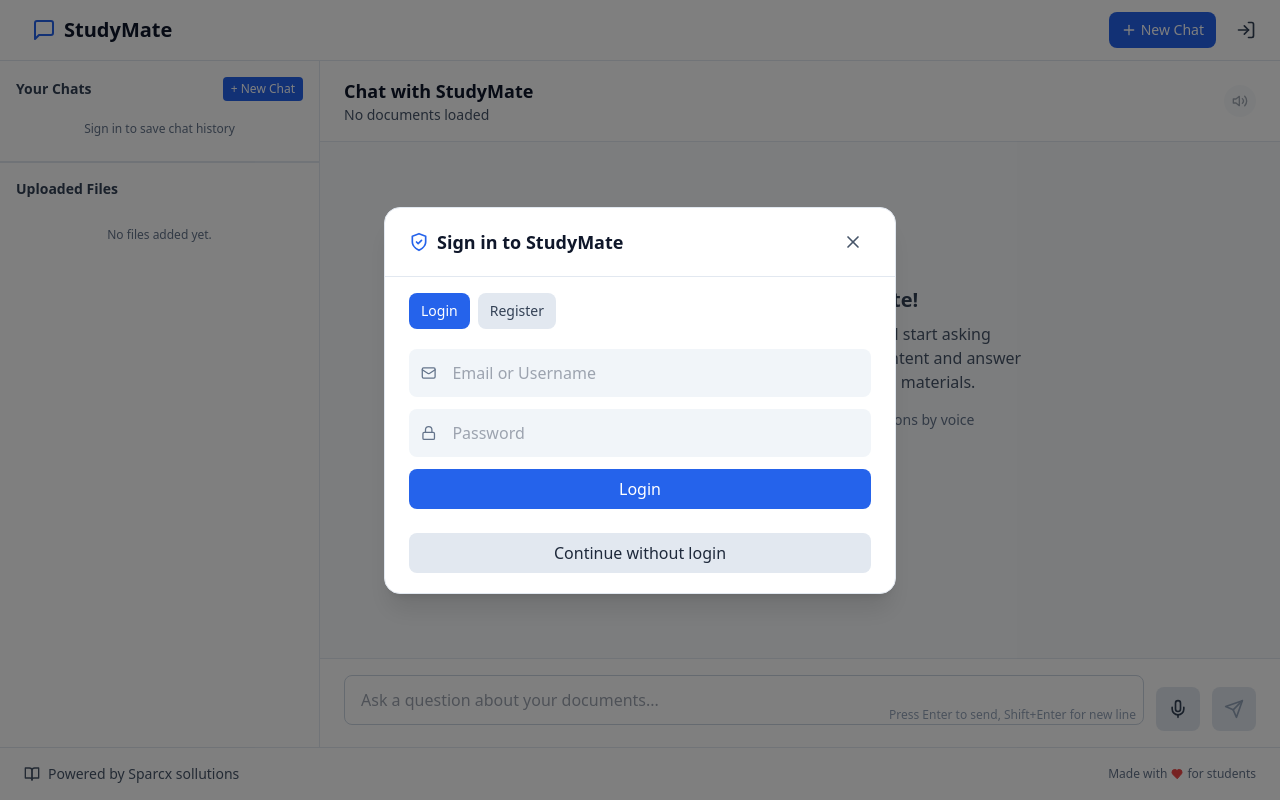
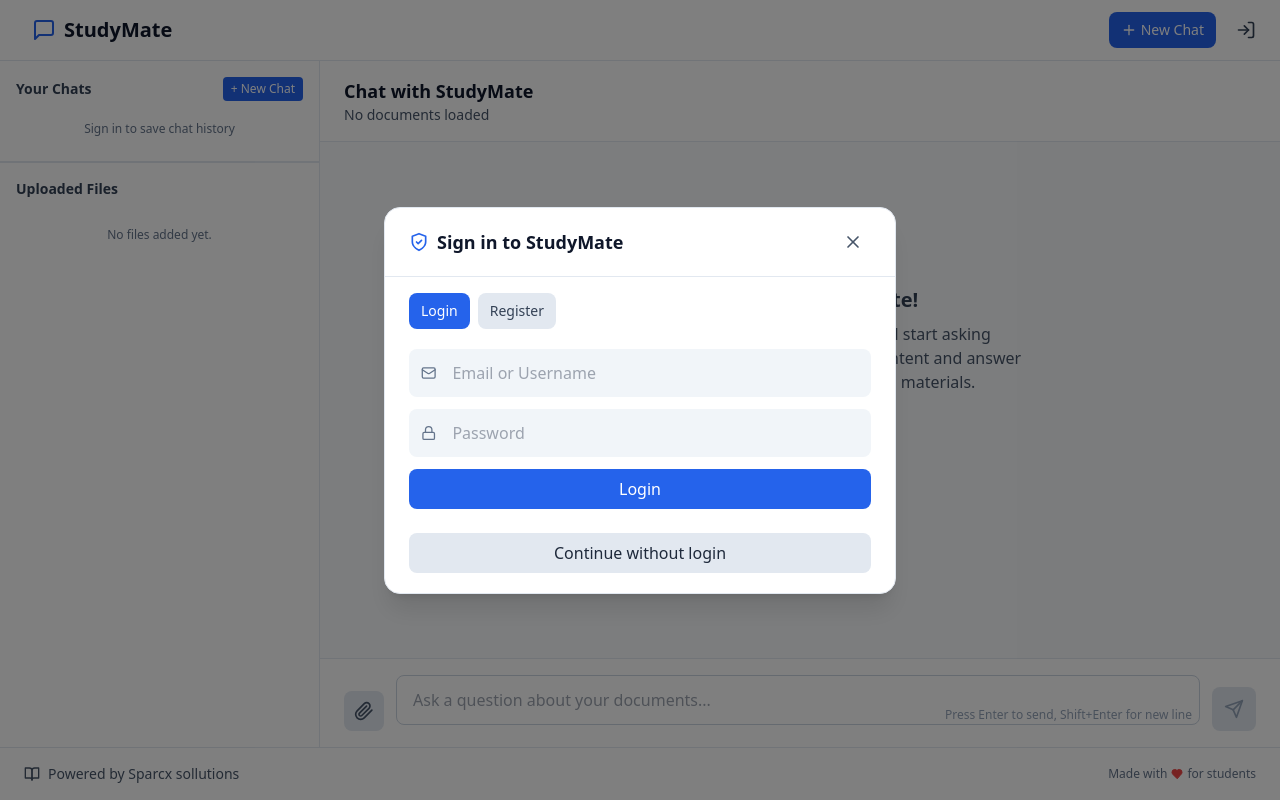
Before and after one commit to inno-vin/studymate-frontend, a React (Create React App) app: page / in a window 1280 px wide. Built offline with nearby package versions, Linux system fonts and the light colour scheme.

Commit message:
Update ChatInterface.js

```diff
--- a/src/components/ChatInterface.js
+++ b/src/components/ChatInterface.js
@@ -1,30 +1,29 @@
-import React, { useState, useRef, useEffect } from 'react';
+import React, { useRef, useState, useEffect } from 'react';
 import { motion, AnimatePresence } from 'framer-motion';
-import { Send, Bot, FileText, Mic, MicOff, Volume2, VolumeX } from 'lucide-react';
-import ChatMessage from './ChatMessage';
+import { Send, Bot, FileText, Upload, X, Paperclip } from 'lucide-react';
 
-const ChatInterface = ({ chatHistory, onSendMessage, isLoading, uploadedDocs }) => {
+const prettyBytes = (bytes = 0) => {
+  if (!bytes) return '0 Bytes';
+  const k = 1024;
+  const sizes = ['Bytes', 'KB', 'MB', 'GB'];
+  const i = Math.floor(Math.log(bytes) / Math.log(k));
+  return `${parseFloat((bytes / Math.pow(k, i)).toFixed(2))} ${sizes[i]}`;
+};
+
+const iconForMime = (mime = '') => {
+  if (mime.includes('pdf')) return <FileText className="w-4 h-4" />;
+  return <FileText className="w-4 h-4" />;
+};
+
+const ChatInterface = ({ chatHistory, onSendMessage, isLoading, uploadedDocs, onFileUpload, onRemoveDoc, maxFiles = 10 }) => {
   const [message, setMessage] = useState('');
   const [isTyping, setIsTyping] = useState(false);
-  const [isListening, setIsListening] = useState(false);
-  const [isSpeaking, setIsSpeaking] = useState(false);
-  const [speechSupported, setSpeechSupported] = useState(true);
+  const [isDragOver, setIsDragOver] = useState(false);
+  const [error, setError] = useState('');
+  const [showFileUpload, setShowFileUpload] = useState(false);
   const messagesEndRef = useRef(null);
   const textareaRef = useRef(null);
-  const recognitionRef = useRef(null);
-  const synthesisRef = useRef(null);
-
-  // Check if speech APIs are supported
-  useEffect(() => {
-    if (!('webkitSpeechRecognition' in window || 'SpeechRecognition' in window)) {
-      setSpeechSupported(false);
-      console.warn('Speech recognition not supported in this browser');
-    }
-
-    if (!('speechSynthesis' in window)) {
-      console.warn('Speech synthesis not supported in this browser');
-    }
-  }, []);
+  const fileInputRef = useRef(null);
 
   const scrollToBottom = () => {
     messagesEndRef.current?.scrollIntoView({ behavior: 'smooth' });
@@ -42,102 +41,52 @@
     }
   }, [isLoading]);
 
-  // Initialize speech recognition
-  const initSpeechRecognition = () => {
-    if (!speechSupported) return;
-
-    const SpeechRecognition = window.SpeechRecognition || window.webkitSpeechRecognition;
-    recognitionRef.current = new SpeechRecognition();
-    recognitionRef.current.continuous = false;
-    recognitionRef.current.interimResults = true;
-    recognitionRef.current.lang = 'en-US';
-
-    recognitionRef.current.onstart = () => {
-      setIsListening(true);
+  // File upload functions
+  const enforceLimit = (files) => {
+    const remaining = Math.max(0, maxFiles - uploadedDocs.length);
+    return remaining > 0 ? files.slice(0, remaining) : [];
   };
 
-    recognitionRef.current.onresult = (event) => {
-      const transcript = Array.from(event.results)
-        .map(result => result[0])
-        .map(result => result.transcript)
-        .join('');
-
-      setMessage(transcript);
+  const validateFiles = (files) => {
+    const MAX = 25 * 1024 * 1024; // 25MB to match backend
+    const over = files.find(f => f.size > MAX);
+    if (over) {
+      setError(`"${over.name}" exceeds 25MB limit.`);
+      return files.filter(f => f.size <= MAX);
+    }
+    return files;
   };
 
-    recognitionRef.current.onerror = (event) => {
-      console.error('Speech recognition error', event.error);
-      setIsListening(false);
+  const handleDragOver = (e) => {
+    e.preventDefault();
+    setIsDragOver(true);
+    setError('');
   };
 
-    recognitionRef.current.onend = () => {
-      setIsListening(false);
-    };
+  const handleDragLeave = (e) => {
+    e.preventDefault();
+    setIsDragOver(false);
   };
 
-  // Toggle speech recognition
-  const toggleListening = () => {
-    if (!speechSupported) {
-      alert('Speech recognition is not supported in your browser');
-      return;
-    }
-
-    if (isListening) {
-      recognitionRef.current.stop();
-    } else {
-      if (!recognitionRef.current) {
-        initSpeechRecognition();
-      }
-      recognitionRef.current.start();
-    }
+  const handleDrop = (e) => {
+    e.preventDefault();
+    setIsDragOver(false);
+    setError('');
+    const files = Array.from(e.dataTransfer.files || []);
+    if (!files.length) return;
+    const valid = validateFiles(files);
+    const bounded = enforceLimit(valid);
+    if (bounded.length) onFileUpload(bounded);
   };
 
-  // Speak text using speech synthesis
-  const speakText = (text) => {
-    if (!('speechSynthesis' in window)) return;
-
-    // Stop any ongoing speech
-    window.speechSynthesis.cancel();
-
-    const utterance = new SpeechSynthesisUtterance(text);
-    utterance.rate = 0.9;
-    utterance.pitch = 1;
-    utterance.volume = 1;
-
-    utterance.onstart = () => {
-      setIsSpeaking(true);
+  const handleFileSelect = (e) => {
+    const files = Array.from(e.target.files || []);
+    setError('');
+    const valid = validateFiles(files);
+    const bounded = enforceLimit(valid);
+    if (bounded.length) onFileUpload(bounded);
+    if (fileInputRef.current) fileInputRef.current.value = '';
   };
-
-    utterance.onend = () => {
-      setIsSpeaking(false);
-    };
-
-    utterance.onerror = () => {
-      setIsSpeaking(false);
-    };
-
-    synthesisRef.current = utterance;
-    window.speechSynthesis.speak(utterance);
-  };
-
-  // Stop speaking
-  const stopSpeaking = () => {
-    if (window.speechSynthesis) {
-      window.speechSynthesis.cancel();
-      setIsSpeaking(false);
-    }
-  };
-
-  // Auto-speak the last assistant message
-  useEffect(() => {
-    if (chatHistory.length > 0) {
-      const lastMessage = chatHistory[chatHistory.length - 1];
-      if (lastMessage.role === 'assistant' && !lastMessage.isError) {
-        // Speak the assistant's response
-        speakText(lastMessage.content);
-      }
-    }
-  }, [chatHistory]);
 
   const handleSubmit = (e) => {
     e.preventDefault();
@@ -191,7 +140,6 @@
             </p>
           </div>
 
-          <div className="flex items-center space-x-3">
           {uploadedDocs.length > 0 && (
             <div className="flex items-center space-x-2">
               <FileText className="w-4 h-4 text-primary-500" />
@@ -200,30 +148,6 @@
               </span>
             </div>
           )}
-
-            {/* Voice controls */}
-            <div className="flex items-center space-x-2">
-              <button
-                onClick={isSpeaking ? stopSpeaking : () => {
-                  const lastAssistantMessage = [...chatHistory]
-                    .reverse()
-                    .find(msg => msg.role === 'assistant' && !msg.isError);
-
-                  if (lastAssistantMessage) {
-                    speakText(lastAssistantMessage.content);
-                  }
-                }}
-                disabled={!chatHistory.some(msg => msg.role === 'assistant' && !msg.isError)}
-                className={`p-2 rounded-full ${isSpeaking
-                  ? 'bg-red-100 text-red-600'
-                  : 'bg-academic-100 text-academic-600 hover:bg-academic-200'
-                } ${!chatHistory.some(msg => msg.role === 'assistant' && !msg.isError) ? 'opacity-50 cursor-not-allowed' : ''}`}
-                title={isSpeaking ? 'Stop speaking' : 'Read last response'}
-              >
-                {isSpeaking ? <VolumeX size={16} /> : <Volume2 size={16} />}
-              </button>
-            </div>
-          </div>
         </div>
       </div>
 
@@ -244,20 +168,34 @@
                 Upload your academic documents and start asking questions. I'll help you understand
                 the content and answer your queries based on the uploaded materials.
               </p>
-              {speechSupported && (
-                <p className="text-academic-500 text-sm mt-4">
-                  Use the microphone button to ask questions by voice
-                </p>
-              )}
             </motion.div>
           ) : (
             chatHistory.map((msg, index) => (
-              <ChatMessage
+              <div
                 key={msg.id}
-                message={msg}
-                formatTimestamp={formatTimestamp}
-                isLast={index === chatHistory.length - 1}
-              />
+                className={`flex ${msg.role === 'user' ? 'justify-end' : 'justify-start'}`}
+              >
+                <div className={`max-w-3/4 rounded-lg p-4 ${msg.role === 'user' ? 'bg-primary-600 text-white' : 'bg-academic-100 text-academic-800'}`}>
+                  <div className="flex items-start justify-between">
+                    <div className="flex-1">
+                      <p className="whitespace-pre-wrap">{msg.content}</p>
+                      {msg.sources && msg.sources.length > 0 && (
+                        <div className="mt-2 text-xs">
+                          <p className="font-medium">Sources:</p>
+                          <ul className="list-disc list-inside">
+                            {msg.sources.map((source, i) => (
+                              <li key={i}>{source}</li>
+                            ))}
+                          </ul>
+                        </div>
+                      )}
+                    </div>
+                    <span className="text-xs opacity-70 ml-2 mt-1">
+                      {formatTimestamp(msg.timestamp)}
+                    </span>
+                  </div>
+                </div>
+              </div>
             ))
           )}
         </AnimatePresence>
@@ -295,45 +233,111 @@
           </motion.div>
         )}
 
-        {/* Listening Indicator */}
-        {isListening && (
-          <motion.div
-            initial={{ opacity: 0, y: 10 }}
-            animate={{ opacity: 1, y: 0 }}
-            className="flex items-center space-x-3 p-4 bg-blue-50 rounded-lg border border-blue-200"
-          >
-            <div className="w-8 h-8 bg-blue-100 rounded-full flex items-center justify-center">
-              <Mic className="w-4 h-4 text-blue-600" />
-            </div>
-            <div className="flex items-center space-x-1">
-              <span className="text-sm text-blue-600">Listening...</span>
-              <div className="flex space-x-1">
-                <motion.div
-                  className="w-2 h-2 bg-blue-400 rounded-full"
-                  animate={{ scale: [1, 1.5, 1] }}
-                  transition={{ duration: 1, repeat: Infinity, delay: 0 }}
-                />
-                <motion.div
-                  className="w-2 h-2 bg-blue-400 rounded-full"
-                  animate={{ scale: [1, 1.5, 1] }}
-                  transition={{ duration: 1, repeat: Infinity, delay: 0.2 }}
-                />
-                <motion.div
-                  className="w-2 h-2 bg-blue-400 rounded-full"
-                  animate={{ scale: [1, 1.5, 1] }}
-                  transition={{ duration: 1, repeat: Infinity, delay: 0.4 }}
-                />
-              </div>
-            </div>
-          </motion.div>
-        )}
-
         <div ref={messagesEndRef} />
       </div>
 
-      {/* Message Input */}
+      {/* Message Input with File Upload */}
       <div className="bg-white border-t border-academic-200 px-6 py-4">
+        {/* File Upload Area */}
+        <AnimatePresence>
+          {showFileUpload && (
+            <motion.div
+              initial={{ opacity: 0, height: 0 }}
+              animate={{ opacity: 1, height: 'auto' }}
+              exit={{ opacity: 0, height: 0 }}
+              className="mb-4 overflow-hidden"
+            >
+              <div
+                className={`relative border-2 border-dashed rounded-lg p-4 text-center transition-all duration-200 ${
+                  isDragOver ? 'border-primary-400 bg-primary-50' : 'border-academic-300 hover:border-academic-400'
+                }`}
+                onDragOver={handleDragOver}
+                onDragLeave={handleDragLeave}
+                onDrop={handleDrop}
+              >
+                <Upload className={`w-6 h-6 mx-auto mb-2 ${isDragOver ? 'text-primary-500' : 'text-academic-400'}`} />
+                <p className="text-sm text-academic-700">
+                  Drag & drop files here, or
+                </p>
+                <button
+                  type="button"
+                  onClick={() => fileInputRef.current?.click()}
+                  className="mt-2 text-sm px-3 py-1 rounded bg-primary-600 text-white hover:bg-primary-700 transition-colors"
+                >
+                  Browse files
+                </button>
+                <input
+                  ref={fileInputRef}
+                  type="file"
+                  multiple
+                  className="hidden"
+                  onChange={handleFileSelect}
+                />
+                <p className="mt-2 text-xs text-academic-500">
+                  Up to {maxFiles} files, 25MB each.
+                </p>
+                <AnimatePresence>
+                  {error && (
+                    <motion.div
+                      initial={{ opacity: 0, y: 8 }}
+                      animate={{ opacity: 1, y: 0 }}
+                      exit={{ opacity: 0, y: -8 }}
+                      className="mt-2 text-xs text-red-600"
+                    >
+                      {error}
+                    </motion.div>
+                  )}
+                </AnimatePresence>
+              </div>
+
+              {/* Uploaded files list */}
+              {uploadedDocs.length > 0 && (
+                <div className="mt-3 space-y-2 max-h-32 overflow-y-auto">
+                  {uploadedDocs.map((doc) => (
+                    <div
+                      key={doc.id}
+                      className="flex items-center justify-between bg-academic-50 border border-academic-200 rounded-lg px-3 py-2"
+                    >
+                      <div className="flex items-center gap-2 min-w-0">
+                        <div className="text-academic-500">
+                          {iconForMime(doc.file?.type)}
+                        </div>
+                        <div className="min-w-0">
+                          <div className="text-sm font-medium text-academic-800 truncate">
+                            {doc.name}
+                          </div>
+                          <div className="text-xs text-academic-500">
+                            {doc.file?.type || 'application/octet-stream'} • {prettyBytes(doc.size)}
+                          </div>
+                        </div>
+                      </div>
+                      <button
+                        className="p-1 rounded hover:bg-academic-200 text-academic-500"
+                        onClick={() => onRemoveDoc(doc.id)}
+                        aria-label="Remove file"
+                        title="Remove file"
+                      >
+                        <X className="w-4 h-4" />
+                      </button>
+                    </div>
+                  ))}
+                </div>
+              )}
+            </motion.div>
+          )}
+        </AnimatePresence>
+
         <form onSubmit={handleSubmit} className="flex items-end space-x-3">
+          <button
+            type="button"
+            onClick={() => setShowFileUpload(!showFileUpload)}
+            className={`p-2.5 rounded-lg transition-all duration-200 ${
+              showFileUpload ? 'bg-primary-600 text-white' : 'bg-academic-200 text-academic-600 hover:bg-academic-300'
+            }`}
+          >
+            <Paperclip className="w-5 h-5" />
+          </button>
+
           <div className="flex-1 relative">
             <textarea
               ref={textareaRef}
@@ -341,7 +345,7 @@
               onChange={handleTextareaChange}
               onKeyDown={handleKeyDown}
               placeholder="Ask a question about your documents..."
-              className="input-field resize-none min-h-[44px] max-h-32 overflow-y-auto"
+              className="input-field resize-none min-h-[44px] max-h-32 overflow-y-auto w-full"
               rows={1}
               disabled={isLoading}
             />
@@ -350,25 +354,6 @@
             </div>
           </div>
 
-          {/* Microphone Button */}
-          {speechSupported && (
-            <motion.button
-              type="button"
-              onClick={toggleListening}
-              disabled={isLoading}
-              whileHover={{ scale: 1.05 }}
-              whileTap={{ scale: 0.95 }}
-              className={`p-3 rounded-lg transition-all duration-200 ${
-                isListening
-                  ? 'bg-red-600 hover:bg-red-700 text-white'
-                  : 'bg-academic-200 hover:bg-academic-300 text-academic-700'
-              } ${isLoading ? 'opacity-50 cursor-not-allowed' : ''}`}
-            >
-              {isListening ? <MicOff className="w-5 h-5" /> : <Mic className="w-5 h-5" />}
-            </motion.button>
-          )}
-
-          {/* Send Button */}
           <motion.button
             type="submit"
             disabled={!message.trim() || isLoading}
```
Lines whose indentation alone changed are shown as unchanged.
